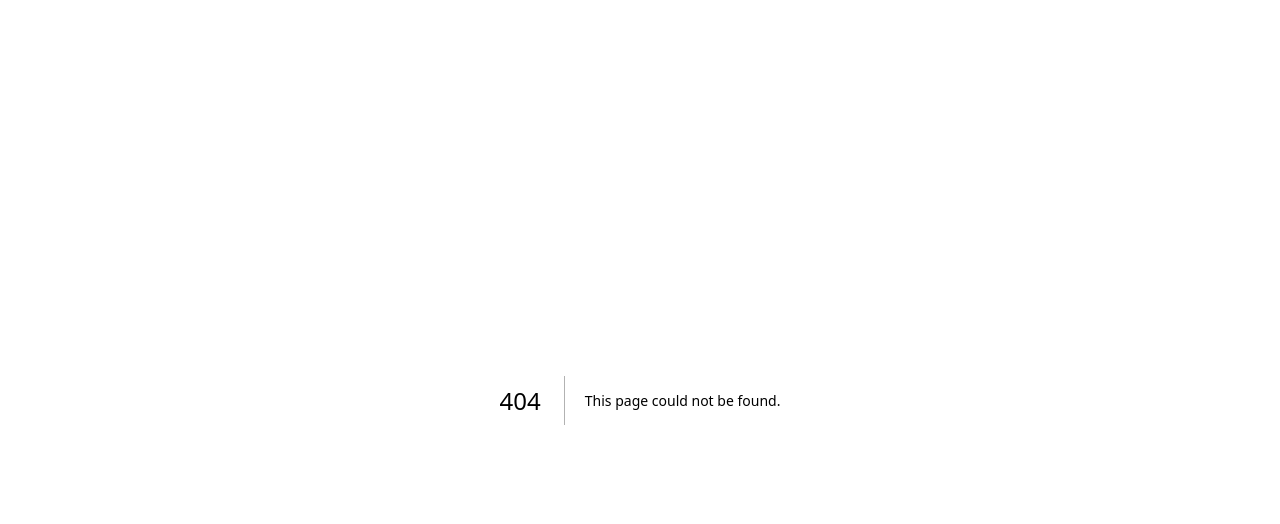
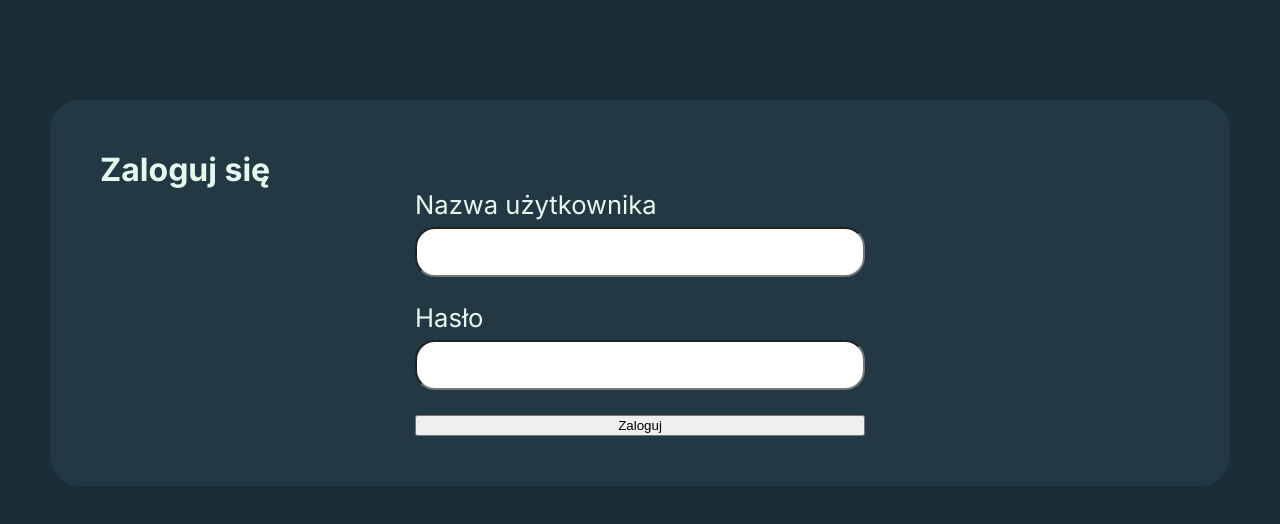
Before and after one commit to mikitomi21/WebPage, a Next.js app in the folder frontend/: page /login in a window 1280 px wide. Before the commit this address had no page. Shown: the top 524 px of the page. Built offline with nearby package versions, Linux system fonts and the light colour scheme.

Commit message:
login page created

```diff
--- a/frontend/app/globals.scss
+++ b/frontend/app/globals.scss
@@ -4,10 +4,12 @@
 	--main-gold: hsl(42, 73%, 48%);
 	--main-light: hsl(144, 48%, 94%);
 	--main-purple: hsl(340, 77%, 40%);
+	--max-width: 1080px;
 }
 body {
 	background: var(--dark);
 	margin: 0;
+	color: var(--main-light);
 }
 h1,
 h2,
@@ -18,7 +20,7 @@ h6,
 p {
 	margin: 0;
 }
-.loader{
+.loader {
 	display: flex;
 	justify-content: center;
 	align-items: center;
--- /dev/null
+++ b/frontend/app/login/page.module.scss
@@ -0,0 +1,34 @@
+section.login {
+	max-width: var(--max-width);
+	margin: 100px auto 0 auto;
+	padding: 50px;
+	border-radius: 30px;
+	background: var(--main-dark);
+
+	h3 {
+		font-size: 2rem;
+	}
+}
+
+.form {
+	display: flex;
+	flex-direction: column;
+	gap: 25px;
+	max-width: 450px;
+	margin: 0 auto;
+
+	&_separator {
+		display: flex;
+		flex-direction: column;
+
+		label {
+			font-size: 1.6rem;
+			margin: 0 0 7px 0;
+		}
+		input {
+			padding: 10px 20px;
+			font-size: 1.4rem;
+			border-radius: 20px;
+		}
+	}
+}
--- /dev/null
+++ b/frontend/app/login/page.tsx
@@ -0,0 +1,20 @@
+import styles from './page.module.scss';
+
+export default function Login() {
+	return (
+		<section className={styles.login}>
+			<h3>Zaloguj się</h3>
+			<form className={styles.form}>
+				<div className={styles.form_separator}>
+					<label htmlFor='userName'>Nazwa użytkownika</label>
+					<input type='text' name='userName' id='userName' />
+				</div>
+				<div className={styles.form_separator}>
+					<label htmlFor='password'>Hasło</label>
+					<input type='password' name='password' id='password' />
+				</div>
+				<button>Zaloguj</button>
+			</form>
+		</section>
+	);
+}
--- a/frontend/app/page.module.scss
+++ b/frontend/app/page.module.scss
@@ -1,12 +1,11 @@
 .posts {
-	max-width: 1080px;
+	max-width: var(--max-width);
 	display: flex;
 	flex-direction: column;
 	margin: 0 auto;
 	gap: 20px;
 }
 .post {
-	color: var(--main-light);
 	background: var(--main-dark);
 	padding: 30px;
 	border-radius: 15px;
--- a/frontend/app/page.tsx
+++ b/frontend/app/page.tsx
@@ -13,7 +13,7 @@ type Post = {
 };
 
 export default function Home() {
-	const [posts, setPosts] = useState<Post[]| undefined>(undefined);
+	const [posts, setPosts] = useState<Post[] | undefined>(undefined);
 	const [isToken, setIsToken] = useState(false);
 	const [arePosts, setArePosts] = useState(false);
 	useEffect(() => {
@@ -59,6 +59,7 @@ export default function Home() {
 	if (!isToken) return <div style={{ color: 'white' }}>BAD TOKEN</div>;
 	return (
 		<>
+			123nnhbhhbhbhbh hhh
 			<div className={styles.posts}>
 				{posts.map((post, index) => {
 					return (
--- a/frontend/package.json
+++ b/frontend/package.json
@@ -14,8 +14,8 @@
 		"react-dom": "^18"
 	},
 	"devDependencies": {
-    "@types/node": "^20",
-    "@types/react": "^18",
+		"@types/node": "20.10.5",
+		"@types/react": "18.2.46",
 		"@types/react-dom": "^18",
 		"eslint": "^8",
 		"eslint-config-next": "14.0.4",
```
Also changed, not shown: 1 other file (tests, documents, lock files or other folders). Lines whose indentation alone changed are shown as unchanged.
